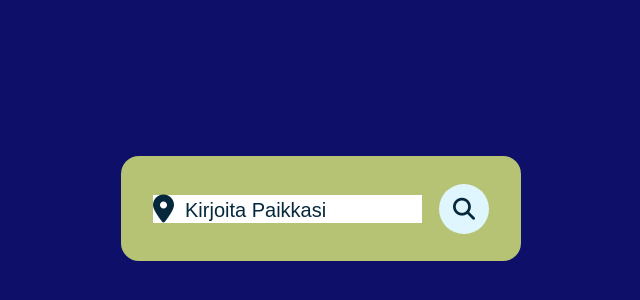
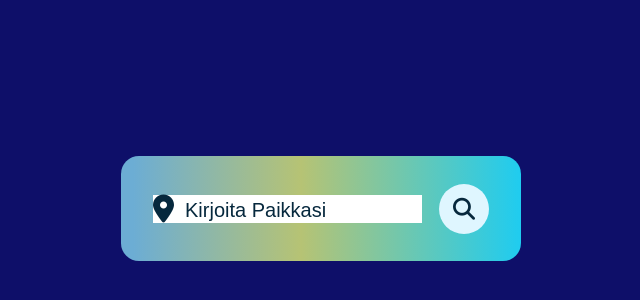
Before and after one commit to flippy873/S-appi, a plain HTML site: page index.html in a window 1280 px wide. Shown: the part 192-492 px from the top of the page, without its empty margins (319-959 px from the left). Drawn offline with Linux system fonts and the light colour scheme.

Commit message:
Update style.css

```diff
--- a/style.css
+++ b/style.css
@@ -25,7 +25,8 @@ h1{
     position: relative;
     width: 400px;
     height: 105px;
-    background: #b6c374;
+    background: rgb(108,173,212);
+    background: linear-gradient(90deg, rgba(108,173,212,1) 3%, rgba(182,195,116,1) 45%, rgba(31,204,240,1) 100%);
     padding: 28px 32px;
     overflow: hidden;
     border-radius: 18px;
```
